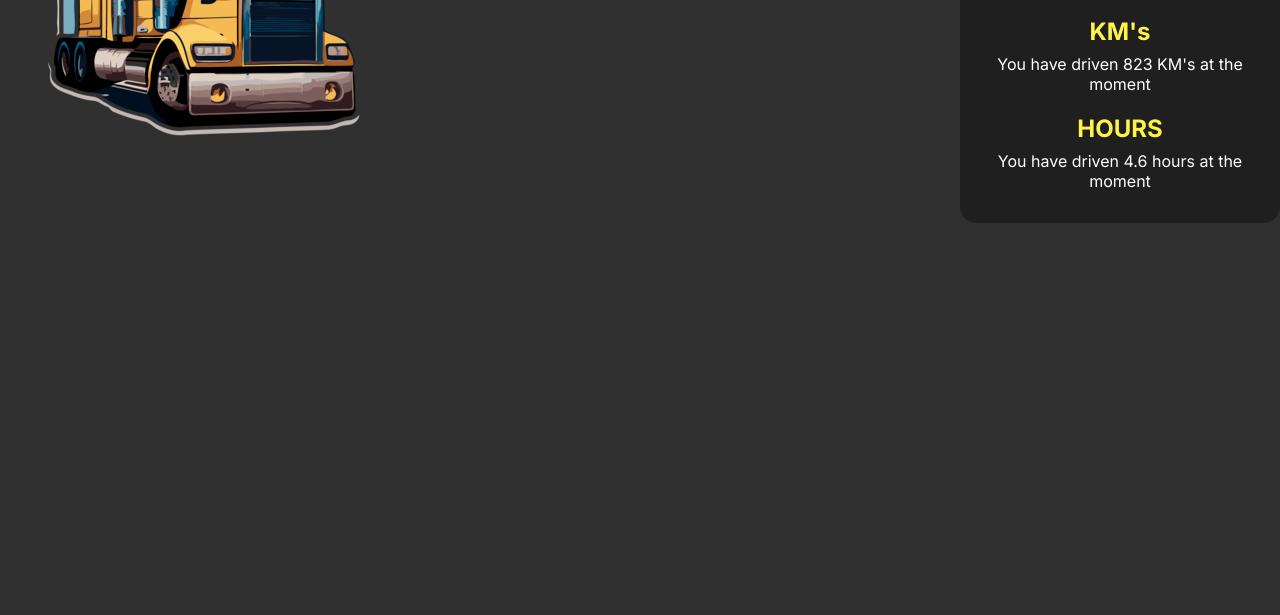
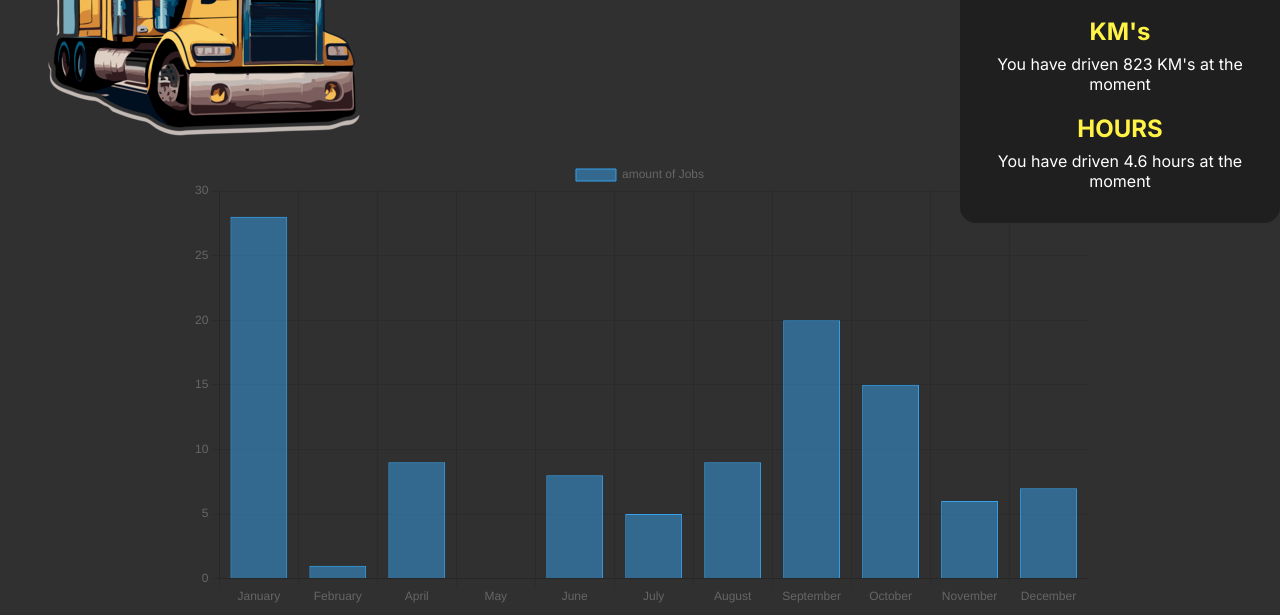
Before and after one commit to devBajaja/DriversHub, a plain HTML site: page index.html in a window 1280 px wide. Shown: the part 338-953 px from the top of the page. Before the commit the page ends 800 px from the top, so only its background shows below. Drawn offline with nearby package versions, Linux system fonts and the light colour scheme.

Commit message:
Added stats

```diff
--- a/index.html
+++ b/index.html
@@ -8,6 +8,7 @@
     <link rel="stylesheet" href="https://cdnjs.cloudflare.com/ajax/libs/font-awesome/6.5.1/css/all.min.css">
     <link href="https://fonts.googleapis.com/css2?family=Inter:wght@100..900&display=swap" rel="stylesheet">
     <link rel="shortcut icon" href="img/favicon.png" type="image/x-icon">
+    <script src="https://cdnjs.cloudflare.com/ajax/libs/Chart.js/4.4.1/chart.min.js"></script>
 </head>
 <body>
     <main>
@@ -56,6 +57,7 @@
 
 
         <main>
+
             <section class="right-bar">
             <div id="right-side-bar">
                 <svg xmlns="http://www.w3.org/2000/svg" width="34" height="34" viewBox="0 0 24 24" fill="none" stroke="#fff346" stroke-width="1.5" stroke-linecap="round" stroke-linejoin="round"><circle cx="12" cy="12" r="10"></circle><line x1="12" y1="16" x2="12" y2="12"></line><line x1="12" y1="8" x2="12.01" y2="8"></line></svg>
@@ -82,6 +84,38 @@
 
             <h1 class="h1-welcome-message">Welcome back!👋</h1>
 
+            <section id="stats">
+                <div>
+                    <canvas id="myChart"></canvas>
+                  </div>
+
+                  <script src="https://cdn.jsdelivr.net/npm/chart.js"></script>
+
+                  <script>
+                    const ctx = document.getElementById('myChart');
+
+                    new Chart(ctx, {
+                      type: 'bar',
+                      data: {
+                        labels: ['January', 'February', 'April', 'May', 'June', 'July', 'August', 'September', 'October', 'November', 'December'],
+                        datasets: [{
+                          label: 'amount of Jobs',
+                          data: [28, 1, 9, 0, 8, 5, 9, 20, 15, 6, 7, 5],
+                          borderWidth: 1
+                        }]
+                      },
+                      options: {
+                        scales: {
+                          y: {
+                            beginAtZero: true
+                          }
+                        }
+                      }
+                    });
+                  </script>
+
+            </section>
+
 
         </main>
 
@@ -95,4 +129,5 @@
         <div id="message"></div>
 </body>
 <script src="scripts/index.js"></script>
+<script src="scripts/stats.js"></script>
 </html>
--- a/styles.scss
+++ b/styles.scss
@@ -170,6 +170,12 @@ body {
     animation-name: fadeInUp;
   }
 
+#stats {
+    margin-top: 15%;
+    width: 70%;
+    margin-left: 15%;
+}
+
 .settings {
     max-width: 25%;
     margin-left: 34.5%;
```
Also changed, not shown: styles.css, 1 other file.
